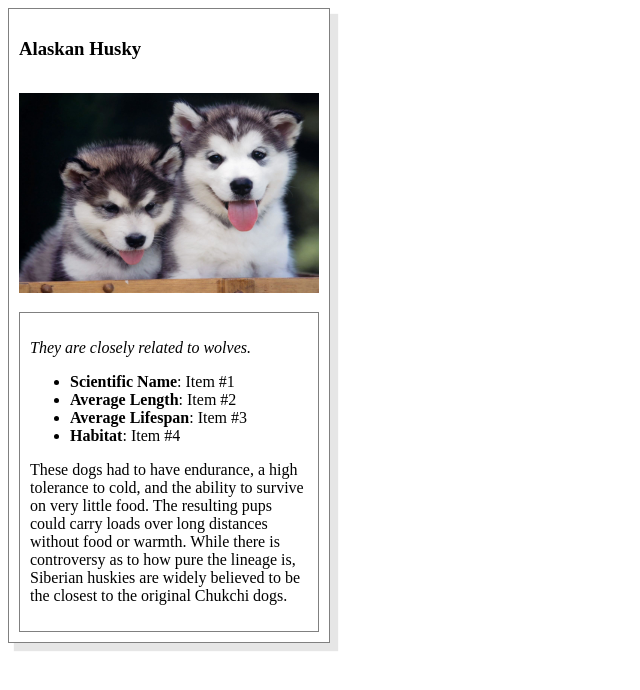
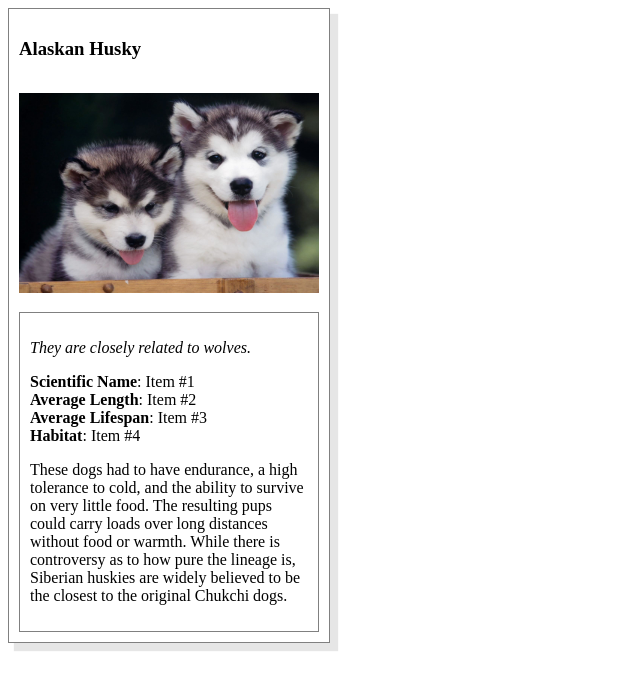
Before and after one commit to AishwaryaSolanki/ReskillingIndia2018, a plain HTML site: page Animal Card/card.html in a window 1280 px wide. Shown: the whole page, without its empty margins (0-640 px from the left). Drawn offline with Linux system fonts and the light colour scheme.

Commit message:
Update styles.css

```diff
--- a/Animal Card/styles.css
+++ b/Animal Card/styles.css
@@ -19,5 +19,10 @@ img{
 }
 
 .list-item{
-	font-weight: bold;
+  font-weight: bold;
 }
+
+ul{
+  list-style-type: none;
+  padding: 0;
+  }
```
